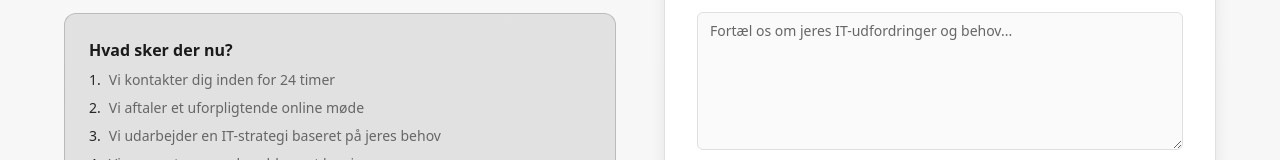
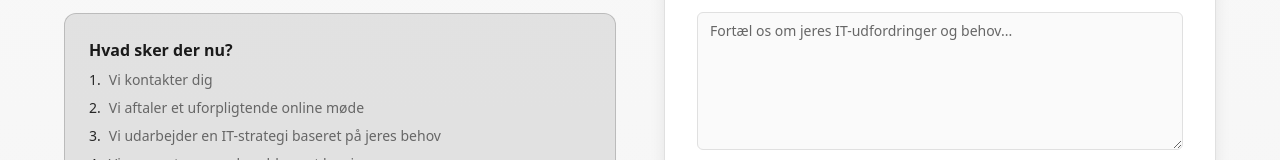
Before and after one commit to hoeghen/bitwork-homepage, a React (Vite) app: page /kontakt in a window 1280 px wide. Shown: the part 713-873 px from the top of the page. Built offline with nearby package versions, Linux system fonts and the light colour scheme; the HTML template or start-up script is replaced by a standard one.

Commit message:
Update contact message

```diff
--- a/src/pages/Contact.tsx
+++ b/src/pages/Contact.tsx
@@ -85,7 +85,7 @@ const Contact = () => {
                 <ul className="space-y-2 text-sm text-muted-foreground">
                   <li className="flex items-start">
                     <span className="text-accent mr-2">1.</span>
-                    <span>Vi kontakter dig inden for 24 timer</span>
+                    <span>Vi kontakter dig</span>
                   </li>
                   <li className="flex items-start">
                     <span className="text-accent mr-2">2.</span>
```
